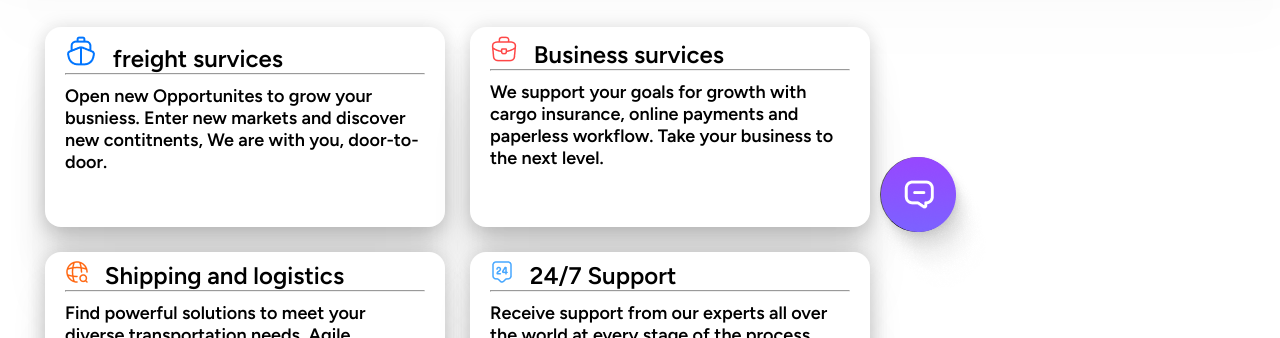
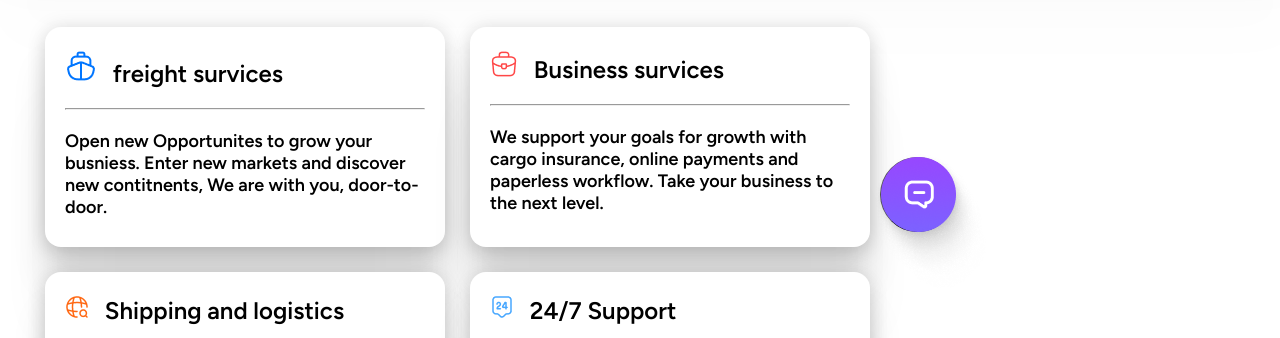
Before and after one commit to lanzkrish/shipmate-home, a plain HTML site: page index.html in a window 1280 px wide. Shown: the part 462-800 px from the top of the page. Drawn offline with Linux system fonts and the light colour scheme.

Commit message:
2023-04-26/13.23

```diff
--- a/index.html
+++ b/index.html
@@ -34,23 +34,23 @@
         <h1 align="center" >Services</h1>
         <div class="cards">
             <div class="services">
-                    <h3><img src="vector/icons/shipblue.png" alt=""> freight survices</h3>
-                    <hr>
+                    <div class="heading"><h3><img src="vector/icons/shipblue.png" alt=""> freight survices</h3><hr></div>
+
                     <p>Open new Opportunites to grow your busniess. Enter new markets and discover new contitnents, We are with you, door-to-door.</p>
             </div>
             <div class="services">
-                    <h3><img src="vector/icons/briefcase.png" alt=""> Business survices</h3>
+                    <div class="heading"><h3><img src="vector/icons/briefcase.png" alt=""> Business survices</h3></div>
                     <hr>
                     <p>We support your goals for growth with cargo insurance, online payments and paperless workflow. Take your business to the next level.</p>
 
                 </div>
             <div class="services">
-                    <h3><img src="vector/icons/globalsearch.png" alt=""> Shipping and logistics</h3>
+                    <div class="heading"><h3><img src="vector/icons/globalsearch.png" alt=""> Shipping and logistics</h3></div>
                     <hr>
                     <p>Find powerful solutions to meet your diverse transportation needs. Agile solutions to handle all your supply chain needs.</p>
             </div>
             <div class="services">
-                    <h3><img src="vector/icons/i24support.png" alt=""> 24/7 Support</h3>
+                    <div class="heading"><h3><img src="vector/icons/i24support.png" alt=""> 24/7 Support</h3></div>
                     <hr>
                     <p>Receive support from our experts all over the world at every stage of the process, 24/7.</p>
             </div class="services">
--- a/main.css
+++ b/main.css
@@ -155,7 +155,7 @@ padding: 8px 20px;
 gap: 0px;
 
 width: 400px;
-height: 200px;
+height: 220px;
 
 background: #ffffff;
 box-shadow:  0px 146px 58px rgba(0, 0, 0, 0.01), 0px 82px 49px rgba(0, 0, 0, 0.05), 0px 36px 36px rgba(0, 0, 0, 0.09), 0px 9px 20px rgba(0, 0, 0, 0.1), 0px 0px 20px rgba(0, 0, 0, 0.1), 0px 0px 0px rgba(0, 0, 0, 1);
@@ -181,20 +181,18 @@ h3{
 
 
 .services img{
+  position: relative;
+  margin-top: 5px;
   margin-right: 10px;
 
 }
-*/
+.heading{
+  margin-top: 10px;
+}
+
 hr {
-  content: '';
-  left: 0;
-  bottom: -1px;
-  width: 100%;
-  height: 2px;
-  margin-top: 10px;
-  background: #5a5454;
-  color: #5a5454;
-  align-self: center;
+  margin-top: 20px;
+  margin-bottom: 20px;
 }
 
 p{
```
